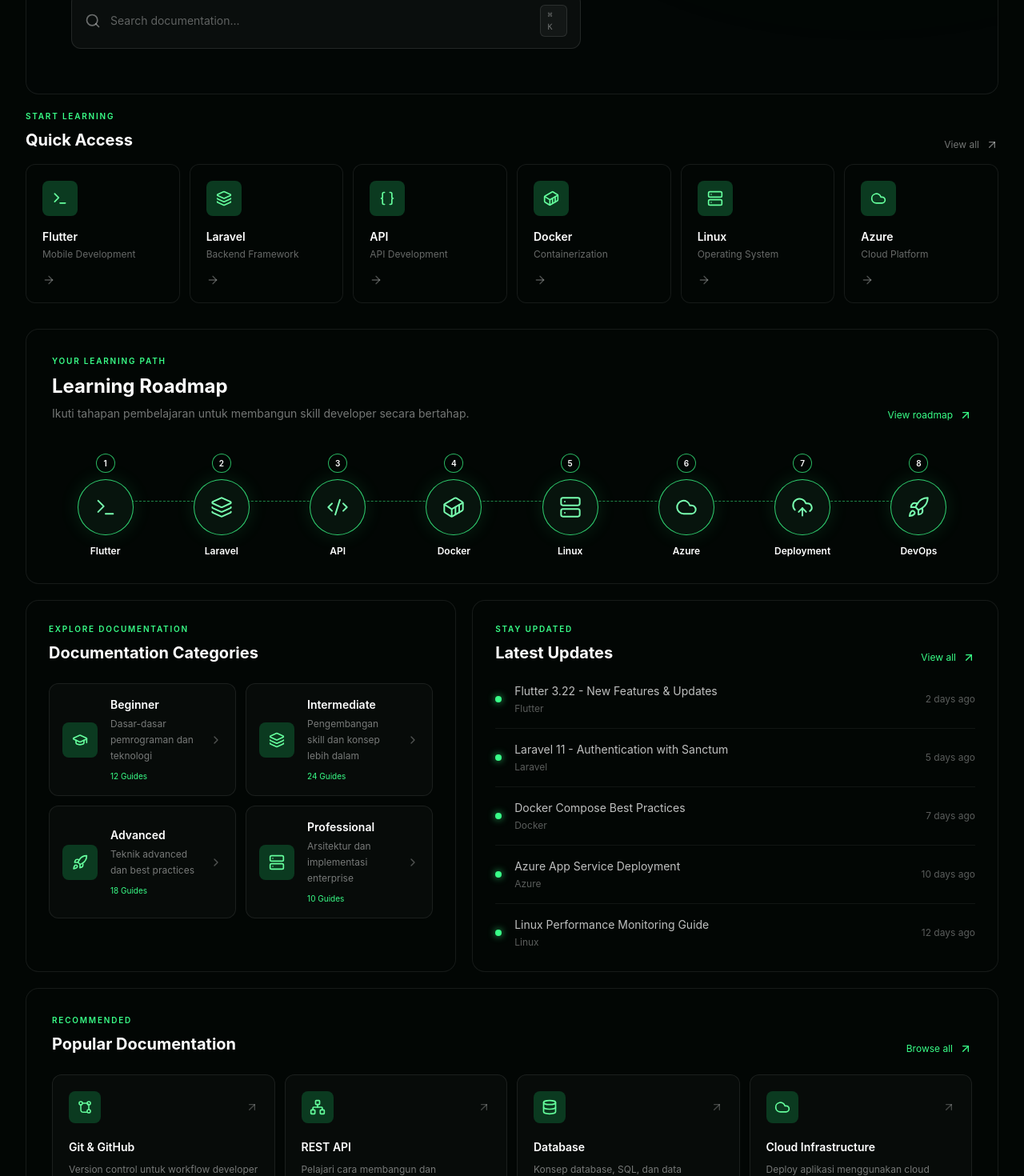
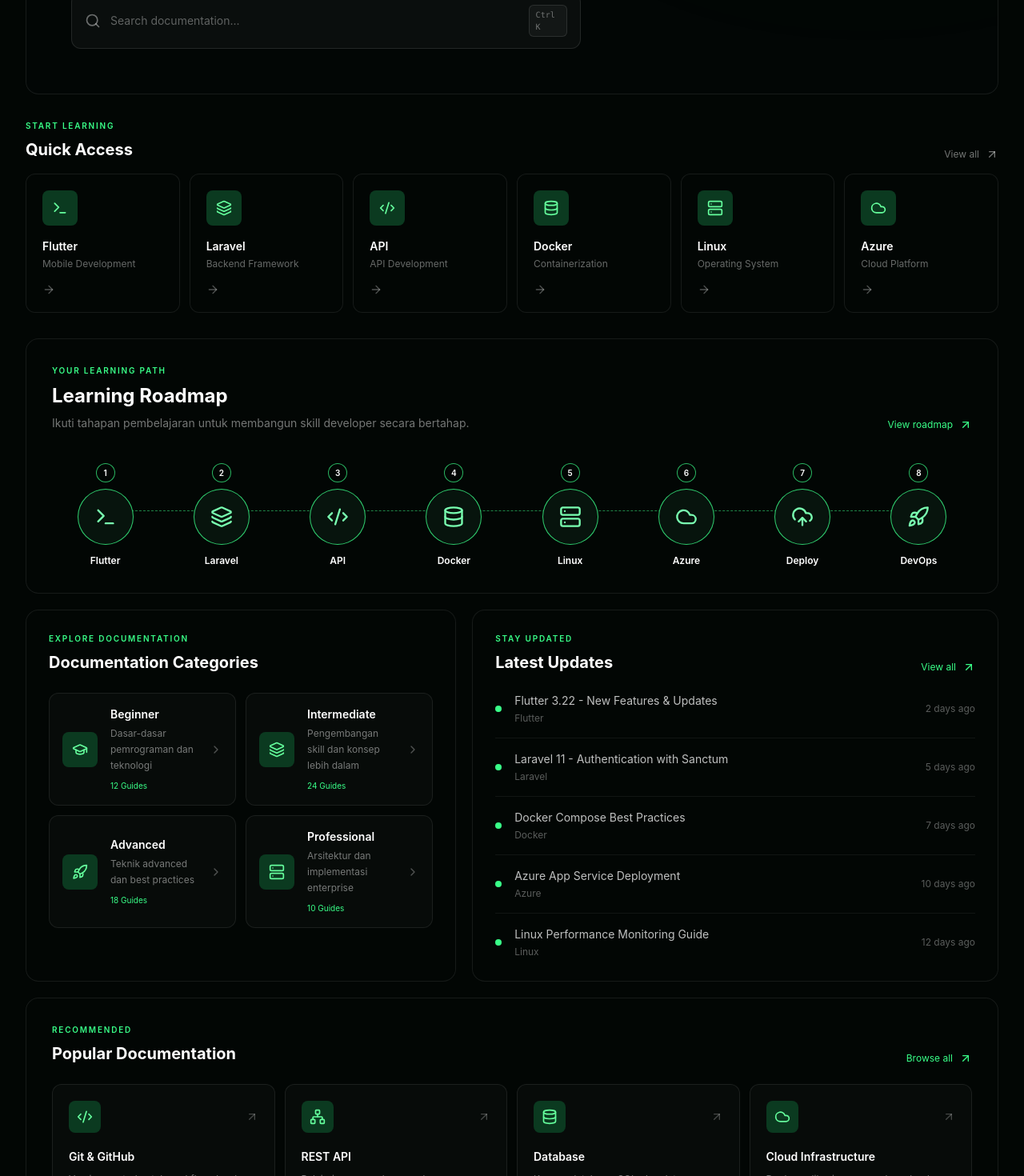
Before and after one commit to sekelilingmuofficial-create/sekelilingmu-docs, a Next.js app: page /docs in a window 1280 px wide. Shown: the part 500-1970 px from the top of the page at 80% size. Built offline with nearby package versions, Linux system fonts and the light colour scheme.

Commit message:
Redesign documentation dashboard

```diff
--- a/app/docs/page.tsx
+++ b/app/docs/page.tsx
@@ -4,18 +4,13 @@
   ArrowRight,
   ArrowUpRight,
   BookOpen,
-  Box,
-  Braces,
   CheckCircle2,
   ChevronRight,
   Cloud,
   Code2,
-  Container,
   Database,
-  FileCode2,
   GraduationCap,
-  Layers3,
-  Linux,
+  Layers,
   Network,
   Rocket,
   Search,
@@ -34,17 +29,17 @@
   {
     title: "Laravel",
     description: "Backend Framework",
-    icon: Layers3,
+    icon: Layers,
   },
   {
     title: "API",
     description: "API Development",
-    icon: Braces,
+    icon: Code2,
   },
   {
     title: "Docker",
     description: "Containerization",
-    icon: Container,
+    icon: Database,
   },
   {
     title: "Linux",
@@ -67,7 +62,7 @@
   {
     number: "2",
     title: "Laravel",
-    icon: Layers3,
+    icon: Layers,
   },
   {
     number: "3",
@@ -77,7 +72,7 @@
   {
     number: "4",
     title: "Docker",
-    icon: Container,
+    icon: Database,
   },
   {
     number: "5",
@@ -91,7 +86,7 @@
   },
   {
     number: "7",
-    title: "Deployment",
+    title: "Deploy",
     icon: UploadCloud,
   },
   {
@@ -111,7 +106,7 @@
   {
     title: "Intermediate",
     description: "Pengembangan skill dan konsep lebih dalam",
-    icon: Layers3,
+    icon: Layers,
     count: "24 Guides",
   },
   {
@@ -160,7 +155,7 @@
   {
     title: "Git & GitHub",
     description: "Version control untuk workflow developer modern.",
-    icon: GitIcon,
+    icon: Code2,
   },
   {
     title: "REST API",
@@ -179,32 +174,10 @@
   },
 ];
 
-function GitIcon() {
-  return <GitBranchIcon />;
-}
-
-function GitBranchIcon() {
-  return (
-    <svg
-      viewBox="0 0 24 24"
-      fill="none"
-      stroke="currentColor"
-      strokeWidth="1.8"
-      className="h-5 w-5"
-    >
-      <circle cx="6" cy="6" r="2.5" />
-      <circle cx="18" cy="18" r="2.5" />
-      <circle cx="18" cy="6" r="2.5" />
-      <path d="M8.5 6H14a4 4 0 0 1 4 4v5.5" />
-      <path d="M6 8.5v7a4 4 0 0 0 4 4h5.5" />
-    </svg>
-  );
-}
-
 export default function DocsPage() {
   return (
     <main className="min-h-screen overflow-hidden bg-[#020604] text-white">
-      {/* BACKGROUND GLOW */}
+      {/* Background */}
       <div className="pointer-events-none fixed inset-0 -z-10">
         <div className="absolute left-1/2 top-[-280px] h-[650px] w-[1000px] -translate-x-1/2 rounded-full bg-green-500/[0.06] blur-[150px]" />
 
@@ -214,9 +187,7 @@
       </div>
 
       <div className="mx-auto max-w-[1600px] px-4 py-5 sm:px-6 lg:px-8">
-        {/* =====================================================
-            HERO / WELCOME
-        ====================================================== */}
+        {/* HERO */}
         <section className="relative overflow-hidden rounded-2xl border border-white/[0.08] bg-[#030706]/90 px-6 py-10 sm:px-10 lg:px-14 lg:py-14">
           <div className="pointer-events-none absolute right-[-160px] top-[-180px] h-[500px] w-[650px] rounded-full bg-green-500/[0.07] blur-[120px]" />
 
@@ -243,8 +214,8 @@
                 membantu perjalanan Anda menjadi developer profesional.
               </p>
 
-              {/* SEARCH */}
-              <div className="mt-8 flex max-w-2xl items-center gap-3 rounded-xl border border-white/[0.1] bg-white/[0.035] px-4 py-3.5 transition-colors focus-within:border-[#39ff88]/50">
+              {/* Search */}
+              <div className="mt-8 flex max-w-2xl items-center gap-3 rounded-xl border border-white/[0.1] bg-white/[0.035] px-4 py-3.5">
                 <Search className="h-5 w-5 shrink-0 text-white/40" />
 
                 <input
@@ -254,44 +225,58 @@
                 />
 
                 <kbd className="hidden rounded-md border border-white/[0.1] bg-white/[0.04] px-2 py-1 text-[10px] text-white/40 sm:block">
-                  ⌘ K
+                  Ctrl K
                 </kbd>
               </div>
             </div>
 
-            {/* HERO STATS */}
-            <div className="grid grid-cols-2 gap-3 sm:grid-cols-4 lg:grid-cols-2">
+            {/* Stats */}
+            <div className="grid grid-cols-2 gap-3">
               <div className="rounded-xl border border-white/[0.08] bg-white/[0.025] p-5">
                 <BookOpen className="mb-5 h-5 w-5 text-[#39ff88]" />
+
                 <p className="text-2xl font-bold text-white">100+</p>
-                <p className="mt-1 text-xs text-white/45">Documentation</p>
+
+                <p className="mt-1 text-xs text-white/45">
+                  Documentation
+                </p>
               </div>
 
               <div className="rounded-xl border border-white/[0.08] bg-white/[0.025] p-5">
                 <Code2 className="mb-5 h-5 w-5 text-[#39ff88]" />
+
                 <p className="text-2xl font-bold text-white">20+</p>
-                <p className="mt-1 text-xs text-white/45">Technologies</p>
+
+                <p className="mt-1 text-xs text-white/45">
+                  Technologies
+                </p>
               </div>
 
               <div className="rounded-xl border border-white/[0.08] bg-white/[0.025] p-5">
                 <CheckCircle2 className="mb-5 h-5 w-5 text-[#39ff88]" />
+
                 <p className="text-2xl font-bold text-white">8</p>
-                <p className="mt-1 text-xs text-white/45">Roadmap Steps</p>
+
+                <p className="mt-1 text-xs text-white/45">
+                  Roadmap Steps
+                </p>
               </div>
 
               <div className="rounded-xl border border-white/[0.08] bg-white/[0.025] p-5">
                 <Rocket className="mb-5 h-5 w-5 text-[#39ff88]" />
+
                 <p className="text-2xl font-bold text-white">∞</p>
-                <p className="mt-1 text-xs text-white/45">Possibilities</p>
+
+                <p className="mt-1 text-xs text-white/45">
+                  Possibilities
+                </p>
               </div>
             </div>
           </div>
         </section>
 
-        {/* =====================================================
-            QUICK ACCESS
-        ====================================================== */}
-        <section className="mt-5">
+        {/* QUICK ACCESS */}
+        <section className="mt-8">
           <div className="mb-4 flex items-end justify-between">
             <div>
               <p className="text-[10px] font-semibold uppercase tracking-[0.18em] text-[#39ff88]">
@@ -303,7 +288,7 @@
               </h2>
             </div>
 
-            <button className="hidden items-center gap-2 text-xs text-white/45 transition-colors hover:text-[#39ff88] sm:flex">
+            <button className="hidden items-center gap-2 text-xs text-white/45 sm:flex">
               View all
               <ArrowUpRight className="h-4 w-4" />
             </button>
@@ -316,7 +301,7 @@
               return (
                 <button
                   key={item.title}
-                  className="group rounded-xl border border-white/[0.08] bg-[#030706]/80 p-5 text-left transition-all duration-300 hover:-translate-y-1 hover:border-[#39ff88]/40 hover:bg-[#39ff88]/[0.04]"
+                  className="group rounded-xl border border-white/[0.08] bg-[#030706]/80 p-5 text-left transition-all duration-300 hover:-translate-y-1 hover:border-[#39ff88]/40"
                 >
                   <div className="flex h-11 w-11 items-center justify-center rounded-lg bg-[#0b3a20] text-[#65ff9d]">
                     <Icon className="h-5 w-5" />
@@ -337,9 +322,7 @@
           </div>
         </section>
 
-        {/* =====================================================
-            LEARNING ROADMAP
-        ====================================================== */}
+        {/* ROADMAP */}
         <section className="mt-8 rounded-2xl border border-white/[0.08] bg-[#030706]/80 p-6 sm:p-8">
           <div className="flex flex-col justify-between gap-4 sm:flex-row sm:items-end">
             <div>
@@ -379,8 +362,8 @@
                       {item.number}
                     </div>
 
-                    <div className="relative z-10 flex h-[70px] w-[70px] items-center justify-center rounded-full border border-[#39ff88]/80 bg-[#07140d] shadow-[0_0_25px_rgba(57,255,136,0.12)]">
-                      <Icon className="h-7 w-7 text-[#79ffb0]" strokeWidth={1.7} />
+                    <div className="relative z-10 flex h-[70px] w-[70px] items-center justify-center rounded-full border border-[#39ff88]/80 bg-[#07140d]">
+                      <Icon className="h-7 w-7 text-[#79ffb0]" />
                     </div>
 
                     <h3 className="mt-3 text-xs font-semibold text-white">
@@ -393,11 +376,9 @@
           </div>
         </section>
 
-        {/* =====================================================
-            CATEGORIES + LATEST UPDATES
-        ====================================================== */}
+        {/* CATEGORIES + UPDATES */}
         <section className="mt-5 grid gap-5 lg:grid-cols-[0.9fr_1.1fr]">
-          {/* CATEGORIES */}
+          {/* Categories */}
           <div className="rounded-2xl border border-white/[0.08] bg-[#030706]/80 p-6 sm:p-7">
             <div className="mb-6">
               <p className="text-[10px] font-semibold uppercase tracking-[0.18em] text-[#39ff88]">
@@ -416,7 +397,7 @@
                 return (
                   <button
                     key={category.title}
-                    className="group flex items-center gap-4 rounded-xl border border-white/[0.08] bg-white/[0.025] p-4 text-left transition-all hover:border-[#39ff88]/40 hover:bg-[#39ff88]/[0.04]"
+                    className="group flex items-center gap-4 rounded-xl border border-white/[0.08] bg-white/[0.025] p-4 text-left transition-all hover:border-[#39ff88]/40"
                   >
                     <div className="flex h-11 w-11 shrink-0 items-center justify-center rounded-lg bg-[#0b3a20] text-[#65ff9d]">
                       <Icon className="h-5 w-5" />
@@ -436,14 +417,14 @@
                       </p>
                     </div>
 
-                    <ChevronRight className="h-4 w-4 shrink-0 text-white/30 transition-all group-hover:translate-x-1 group-hover:text-[#39ff88]" />
+                    <ChevronRight className="h-4 w-4 shrink-0 text-white/30" />
                   </button>
                 );
               })}
             </div>
           </div>
 
-          {/* LATEST UPDATES */}
+          {/* Updates */}
           <div className="rounded-2xl border border-white/[0.08] bg-[#030706]/80 p-6 sm:p-7">
             <div className="mb-6 flex items-end justify-between">
               <div>
@@ -468,10 +449,10 @@
                   key={update.title}
                   className="group flex w-full items-center gap-4 py-4 text-left first:pt-0 last:pb-0"
                 >
-                  <span className="h-2 w-2 shrink-0 rounded-full bg-[#39ff88] shadow-[0_0_10px_rgba(57,255,136,0.8)]" />
+                  <span className="h-2 w-2 shrink-0 rounded-full bg-[#39ff88]" />
 
                   <div className="min-w-0 flex-1">
-                    <p className="truncate text-sm text-white/75 transition-colors group-hover:text-white">
+                    <p className="truncate text-sm text-white/75">
                       {update.title}
                     </p>
 
@@ -489,9 +470,7 @@
           </div>
         </section>
 
-        {/* =====================================================
-            POPULAR DOCUMENTATION
-        ====================================================== */}
+        {/* POPULAR DOCUMENTATION */}
         <section className="mt-5 rounded-2xl border border-white/[0.08] bg-[#030706]/80 p-6 sm:p-8">
           <div className="mb-6 flex items-end justify-between">
             <div>
@@ -517,14 +496,14 @@
               return (
                 <button
                   key={doc.title}
-                  className="group rounded-xl border border-white/[0.08] bg-white/[0.025] p-5 text-left transition-all duration-300 hover:-translate-y-1 hover:border-[#39ff88]/40 hover:bg-[#39ff88]/[0.04]"
+                  className="group rounded-xl border border-white/[0.08] bg-white/[0.025] p-5 text-left transition-all duration-300 hover:-translate-y-1 hover:border-[#39ff88]/40"
                 >
                   <div className="flex items-center justify-between">
                     <div className="flex h-10 w-10 items-center justify-center rounded-lg bg-[#0b3a20] text-[#65ff9d]">
                       <Icon className="h-5 w-5" />
                     </div>
 
-                    <ArrowUpRight className="h-4 w-4 text-white/25 transition-all group-hover:-translate-y-0.5 group-hover:translate-x-0.5 group-hover:text-[#39ff88]" />
+                    <ArrowUpRight className="h-4 w-4 text-white/25" />
                   </div>
 
                   <h3 className="mt-5 text-sm font-semibold text-white">
@@ -540,7 +519,6 @@
           </div>
         </section>
 
-        {/* FOOTER SPACING */}
         <div className="h-8" />
       </div>
     </main>
```
